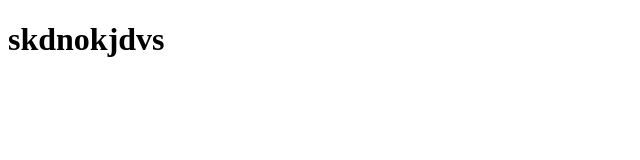
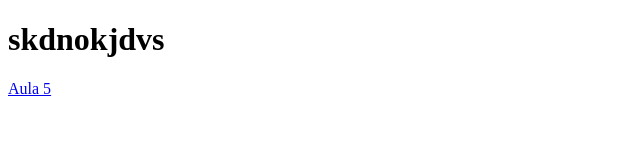
Before and after one commit to gabrielctorezani/site, a plain HTML site: page index.html in a window 1280 px wide. Shown: the full height of the page, 0-640 px from the left. Drawn offline with Linux system fonts and the light colour scheme.

Commit message:
Update index.html 2.0

```diff
--- a/index.html
+++ b/index.html
@@ -8,5 +8,6 @@
 </head>
 <body>
     <h1>skdnokjdvs</h1>
+    <a href="Principal.html" target="_self">Aula 5</a>
 </body>
 </html>
```
